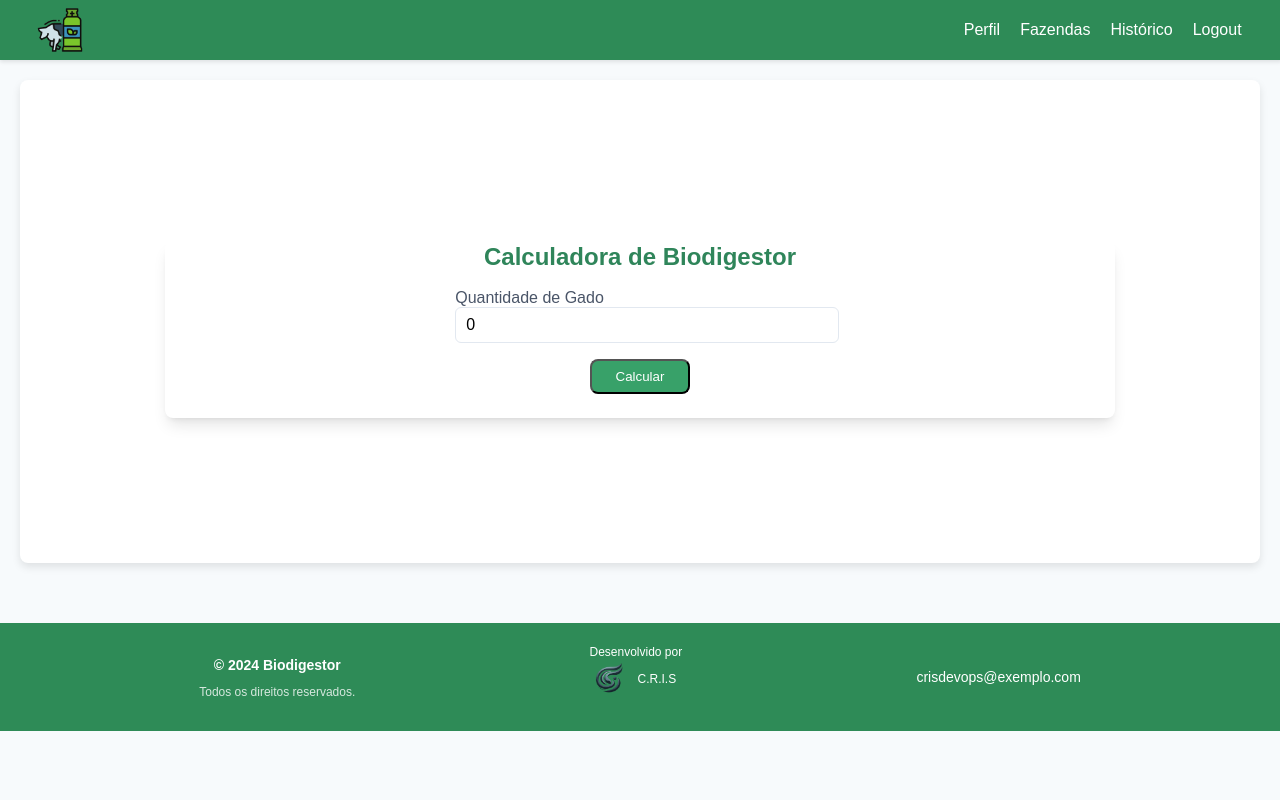
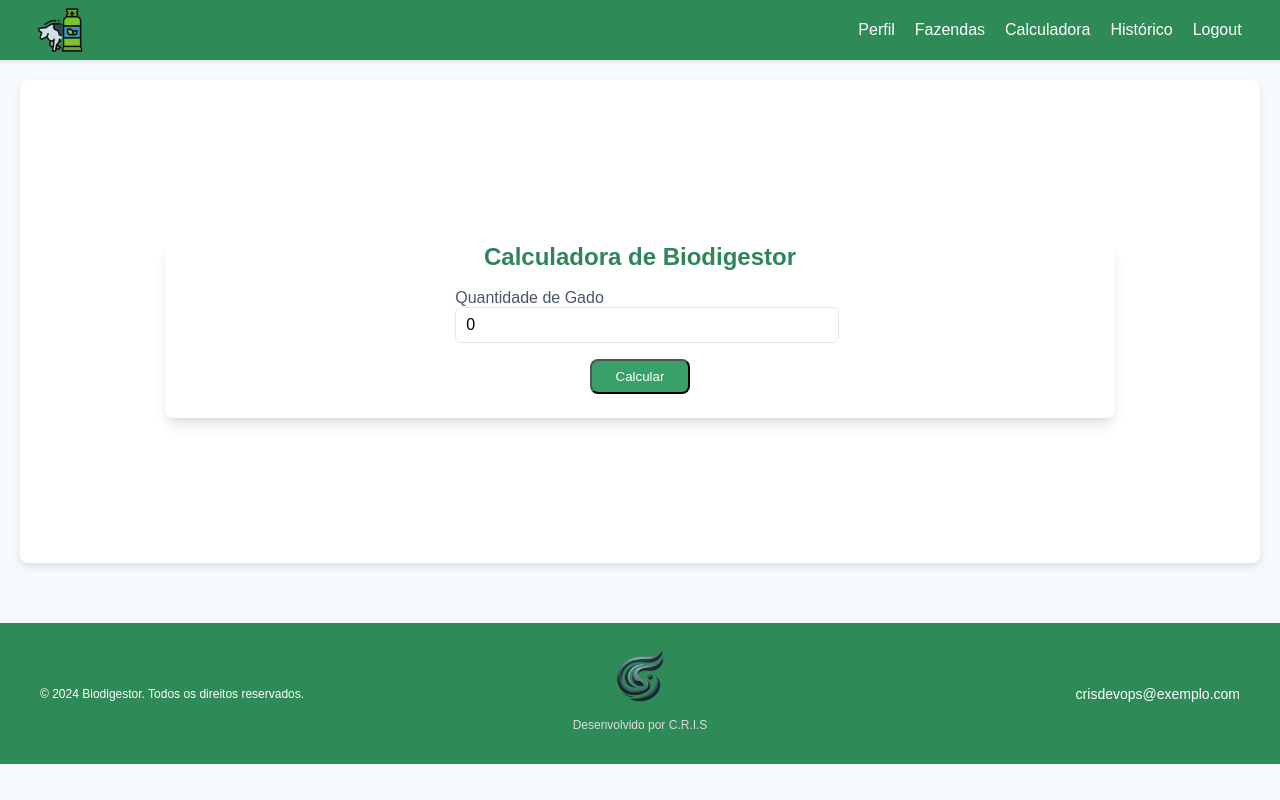
Before and after one commit to crisfaria/PI---Frontend---GreenGas, a React (Vite) app in the folder Calculadora/: page / in a window 1280 px wide. Built offline with nearby package versions, Linux system fonts and the light colour scheme.

Commit message:
Atualização 1.0.3

```diff
--- a/Calculadora/src/components/Footer.css
+++ b/Calculadora/src/components/Footer.css
@@ -1,72 +1,82 @@
-/* Estilos gerais para o footer */
+/* Estilos do Footer */
 .footer {
-  background-color: #2e8b57; /* Cor de fundo escura */
-  color: white; /* Texto branco */
-  padding: 20px 0; /* Espaçamento superior e inferior */
-  font-family: 'Arial', sans-serif; /* Fonte padrão */
-  font-size: 14px; /* Tamanho de fonte padrão */
-  text-align: center; /* Centraliza o conteúdo */
+  background-color: #2e8b57;
+  padding: 10px 20px; /* Espaço interno ajustado */
+  color: white;
+  font-size: 14px;
+  position: relative;
+  width: 100%;
+  box-sizing: border-box; /* Inclui padding na largura total */
+  overflow-x: hidden; /* Evita rolagem horizontal */
 }
 
-.container {
-  width: 100%;
-  max-width: 1200px; /* Limita a largura */
-  margin: 0 auto; /* Centraliza o conteúdo horizontalmente */
-  padding: 0 20px; /* Adiciona espaçamento nas laterais */
+/* Container para o conteúdo do footer */
+.footer-content {
+  display: flex;
+  flex-wrap: wrap; /* Permite que os itens se ajustem em telas menores */
+  justify-content: space-between; /* Espaça os itens (esquerda, centro, direita) */
+  align-items: center;
+  max-width: 1200px;
+  margin: 0 auto;
+  text-align: center;
+  box-sizing: border-box;
+  width: 100%; /* Garante que o container não ultrapasse os limites */
 }
 
-.content {
-  display: flex;
-  flex-direction: row;
-  align-items: center; /* Alinha tudo ao centro */
-  gap: 75px; /* Espaço entre os elementos */
-  justify-content:space-evenly ;
+/* Copyright alinhado à esquerda */
+.copyright {
+  text-align: left;
+  font-size: 12px;
+  flex: 1; /* Adapta o tamanho em dispositivos menores */
 }
 
-
-.branding {
-  font-size: 14px; /* Tamanho da fonte para as informações de branding */
+/* Logo e texto "Desenvolvido por C.R.I.S" centralizados */
+.footer-logo {
+  display: flex;
+  flex-direction: column;
+  align-items: center;
+  justify-content: center;
+  text-align: center;
+  margin: 10px 0;
+  flex: 1; /* Adapta o tamanho em dispositivos menores */
 }
 
-.copyright {
-  font-weight: bold;
-  margin-bottom: 5px;
+.footer-logo .icon {
+  width: 70px; /* Tamanho da logo */
+  height: auto;
 }
 
-.rights {
+.developer-text {
   font-size: 12px;
-  opacity: 0.8; /* Um pouco de transparência */
+  margin-top: 5px;
+  color: #dcdcdc;
 }
 
-.developer {
-  font-size: 12px;
-  margin-bottom: 10px;
+/* E-mail à direita */
+.contact {
+  font-size: 14px;
+  text-align: right;
+  flex: 1; /* Adapta o tamanho em dispositivos menores */
 }
 
-.developer-info {
-  display: flex;
-  align-items: center;
-
+.contact-email {
+  color: white;
+  text-decoration: none;
 }
 
-.developer-info span {
-  margin-left: 8px; /* Espaço entre o logo e o nome da empresa */
+.contact-email:hover {
+  color: #dcdcdc;
 }
 
-.icon {
-  width: 40px; /* Tamanho pequeno do logo */
-  height: auto; /* Mantém a proporção do logo */
+/* Ajustes para telas pequenas */
+@media (max-width: 768px) {
+  .footer-content {
+    flex-direction: column; /* Empilha os itens verticalmente */
+    text-align: center;
+  }
+
+  .copyright, .footer-logo, .contact {
+    margin-bottom: 10px; /* Adiciona espaçamento entre os itens */
+    flex: unset; /* Remove o comportamento flex em telas pequenas */
+  }
 }
-
-.contact {
-  display: flex;
-  align-items: center;
-  color: #ffffff;
-  text-decoration: none;
-  font-size: 14px;
-  transition: color 0.3s;
-}
-
-.contact:hover {
-  color: #000000; /* Cor de destaque ao passar o mouse */
-}
--- a/Calculadora/src/components/Footer.jsx
+++ b/Calculadora/src/components/Footer.jsx
@@ -1,38 +1,27 @@
 import React from "react";
-import "./Footer.css"; // Importando o CSS para o header
+import "./Footer.css";
 
 function Footer() {
   return (
     <footer className="footer">
-      <div className="container">
-        <div className="content">
-          <div className="branding">
-            <p className="copyright">
-              &copy; {new Date().getFullYear()} Biodigestor
-            </p>
-            <p className="rights">Todos os direitos reservados.</p>
+      <div className="footer-content">
+        <div className="copyright">
+          <p>&copy; {new Date().getFullYear()} Biodigestor. Todos os direitos reservados.</p>
         </div>
-
-          <div className="developer">
-            <span>Desenvolvido por </span>
-            <div className="developer-info">
+        <div className="footer-logo">
           <img
             src="src/image/logo_for_a_company_with_the_letters_CRIS__1_-removebg-preview.png"
             alt="Logo da Empresa"
             className="icon"
           />
-              <span>C.R.I.S</span>
+          <p className="developer-text">Desenvolvido por C.R.I.S</p>
         </div>
-
-            </div>
-
-          <a href="mailto:crisdevops@exemplo.com" className="contact">
-            <span>crisdevops@exemplo.com</span>
+        <div className="contact">
+          <a href="mailto:crisdevops@exemplo.com" className="contact-email">
+            crisdevops@exemplo.com
           </a>
         </div>
       </div>
-
-
     </footer>
   );
 }
--- a/Calculadora/src/components/Header.jsx
+++ b/Calculadora/src/components/Header.jsx
@@ -11,8 +11,9 @@ function Header() {
         <img src="../src/image/logo.png" alt="Logo" /> {/* Logo da empresa ou sistema */}
       </div>
       <nav className="header-nav">
-        <NavLink to="/" className="nav-link">Perfil</NavLink>
+        <NavLink to="/Perfil" className="nav-link">Perfil</NavLink>
         <NavLink to="/fazendas" className="nav-link">Fazendas</NavLink>
+        <NavLink to="/" className="nav-link">Calculadora</NavLink>
         <NavLink to="/relatorio" className="nav-link">Histórico</NavLink>
         <NavLink to="/sair" className="logout">Logout</NavLink>
       </nav>
```
Also changed, not shown: Calculadora/src/Pages/Resultados.css (added, +44 -0 lines), Calculadora/src/Pages/Resultados.jsx (added, +76 -0 lines). Lines whose indentation alone changed are shown as unchanged.
